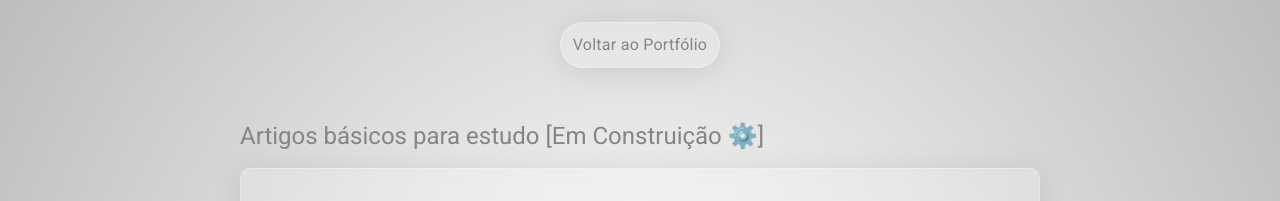
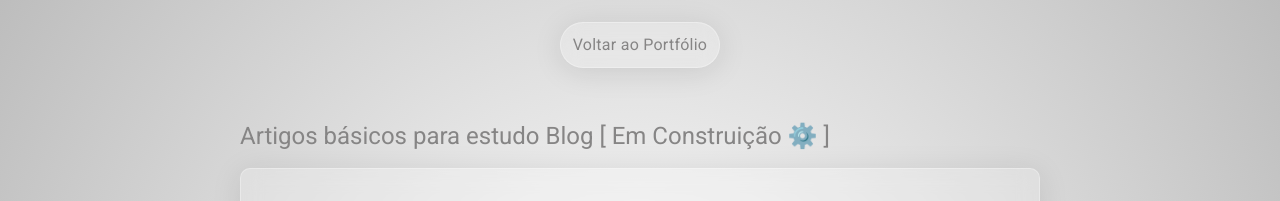
Before and after one commit to racinefe/curriculo-portfolio, an Angular app: page /blog in a window 1280 px wide. Shown: the top 201 px of the page. Built offline with nearby package versions, Linux system fonts and the light colour scheme.

Commit message:
Update blog.component.html

```diff
--- a/src/app/blog/blog.component.html
+++ b/src/app/blog/blog.component.html
@@ -3,7 +3,7 @@
 <a class="btn-home-portfolio" [routerLink]="['/']" >Voltar ao Portfólio</a>
 <!-- Conteúdo do blog -->
 <div class="blog-content">
-   <h1>Artigos básicos para estudo [Em Construição ⚙️]</h1>
+   <h1>Artigos básicos para estudo Blog [ Em Construição ⚙️ ]</h1>
    @for (item of arrayBlog(); track item) {
        <details>
            <summary>
```
